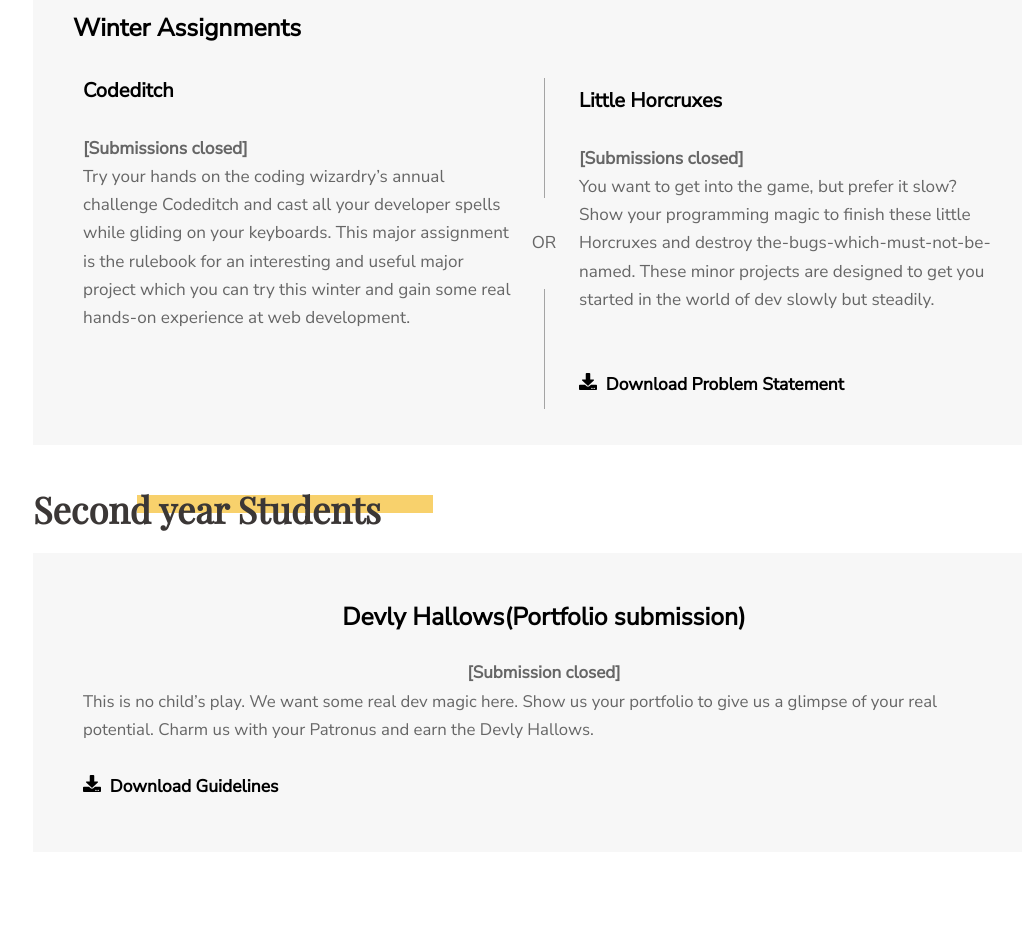
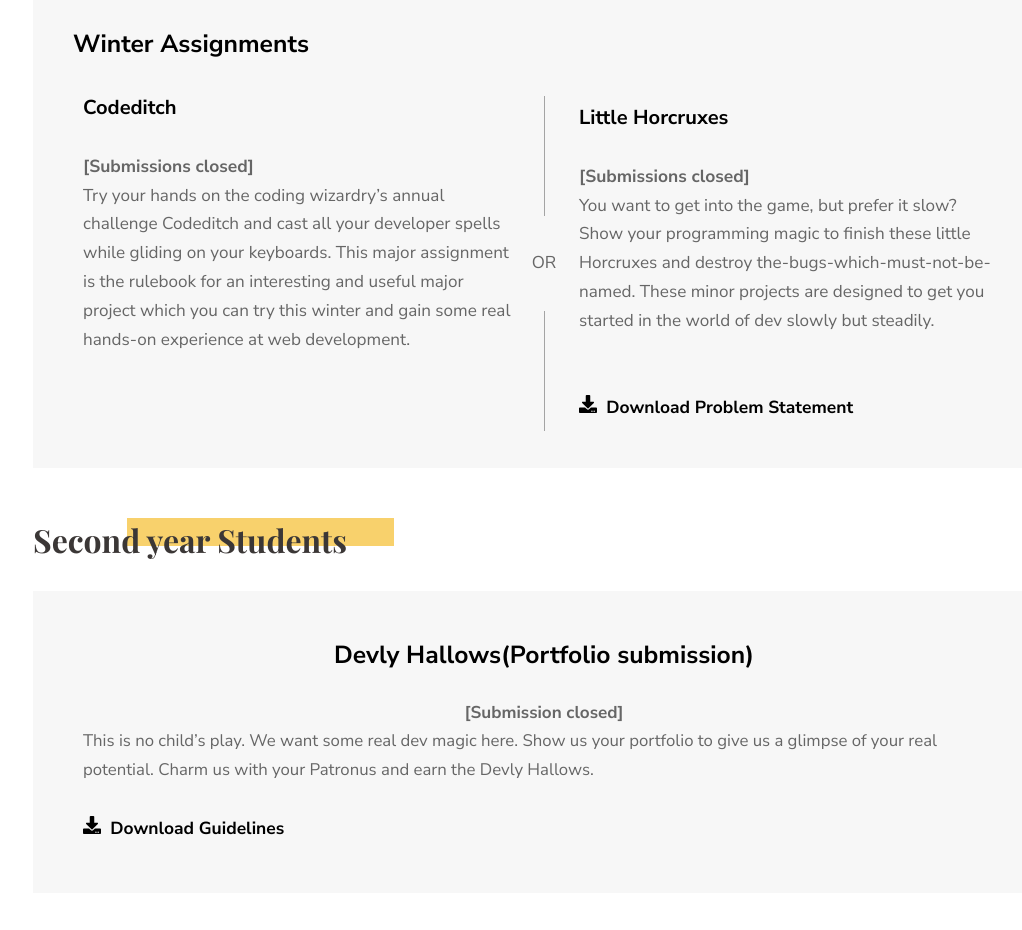
Before and after one commit to kmrinal19/img-assignment-1, a plain HTML site: page development.html in a window 1280 px wide. Shown: the part 828-1758 px from the top of the page, without its empty margins (96-1118 px from the left). Drawn offline with nearby package versions, Linux system fonts and the light colour scheme.

Commit message:
minor UI fixes

```diff
--- a/development.css
+++ b/development.css
@@ -18,7 +18,6 @@
     padding: 50px 0 30px 0;
     font-size: 0.95em;
     color: #666666;
-    line-height: 1.75em;
     display: grid;
     justify-items: start;
 }
@@ -26,8 +25,8 @@
     font-size: 1.15em;
     color: #878787;
 }
-.font-big{
-    font-size: 1em;
+.font-normal{
+    font-size: 0.9em !important;
 }
 .font-head{
     font-size: 1.2em !important;
@@ -42,6 +41,7 @@
     background-color: #f7f7f7;
     padding: 50px;
     justify-items: center;
+    line-height: 1.75em;
 }
 .block-up{
     margin :30px 0 50px 0;
@@ -49,16 +49,18 @@
     padding: 25px 40px 25px 40px;
     display: grid;
     grid-template-columns: 1fr 30px 1fr;
+    line-height: 1.75em;
 }
 
 
 .block-up-mobile{
     margin :30px 0 50px 0;
     background-color: #f7f7f7;
-    padding: 25px 10px 25px 10px;
+    padding: 48px;
     display: none;
     width: 100%;
     justify-items: center;
+    line-height: 1.75em;
 }
 .block-or-mobile{
     display: grid;
@@ -122,7 +124,7 @@
     .block-normal{
         margin :30px 0 50px 0;
         background-color: #f7f7f7;
-        padding: 20px 10px 20px 10px;
+        padding: 30px 40px 30px 40px;
         justify-items: center;
         display: grid;
     }
--- a/development.html
+++ b/development.html
@@ -5,9 +5,9 @@
     <title>IMG Recruitments</title>
     <meta name="viewport" content="width=device-width, initial-scale=1.0">
     <link rel="icon" href="/images/favicon.ico" type="image/ico" />
-    <link href="https://fonts.googleapis.com/css?family=Nunito+Sans&display=swap" rel="stylesheet">
+    <link href="https://fonts.googleapis.com/css?family=Nunito+Sans:400,700|Playfair+Display:400,700&display=swap" rel="stylesheet">
     <link rel="stylesheet" href="https://cdnjs.cloudflare.com/ajax/libs/font-awesome/4.7.0/css/font-awesome.min.css">
-    <link href="https://fonts.googleapis.com/css?family=Playfair+Display&display=swap" rel="stylesheet">
+    <link href="https://fonts.googleapis.com/css?family=Playfair+Display:400,700&display=swap" rel="stylesheet">
     <link rel="stylesheet" type="text/css" href="./index.css" />
     <link rel="stylesheet" type="text/css" href="./development.css" />
     <script src="sidebar.js"></script>
@@ -56,7 +56,7 @@
         <div class="container-small">
             <div class="heading">
                 <div class="heading-background "></div>
-                <div class="heading-text ">First year Students</div>
+                <div class="heading-text font-normal">First year Students</div>
             </div>
             <div class="head-text">Join the team by either of the<strong> two</strong> paths</div>
             <div class="block-normal">
@@ -122,7 +122,7 @@
             </div>
             <div class="heading">
                 <div class="heading-background"></div>
-                <div class="heading-text">Second year Students</div>
+                <div class="heading-text font-normal">Second year Students</div>
             </div>
             <div class="block-normal">
                 <div class="block-head">Devly Hallows(Portfolio submission)</div>
```
Also changed, not shown: index.html (+2 -2 lines).
